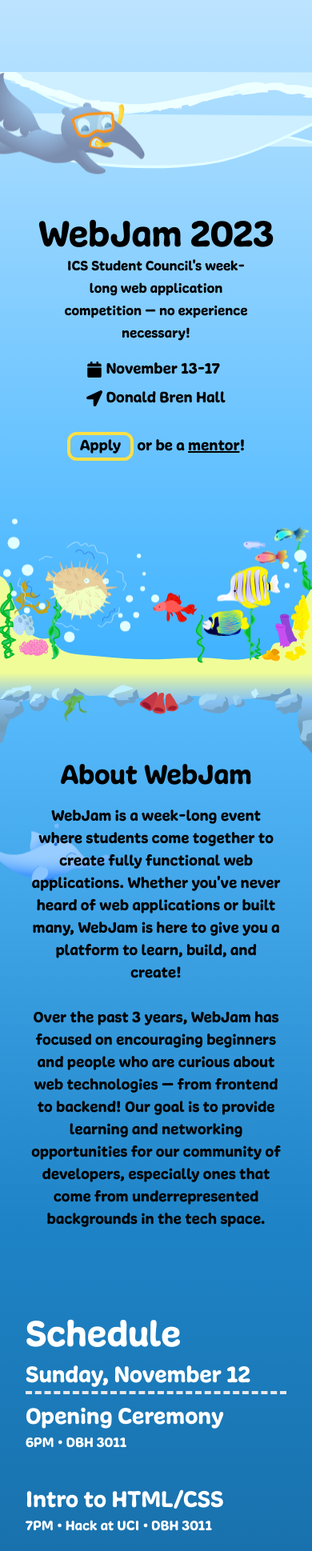
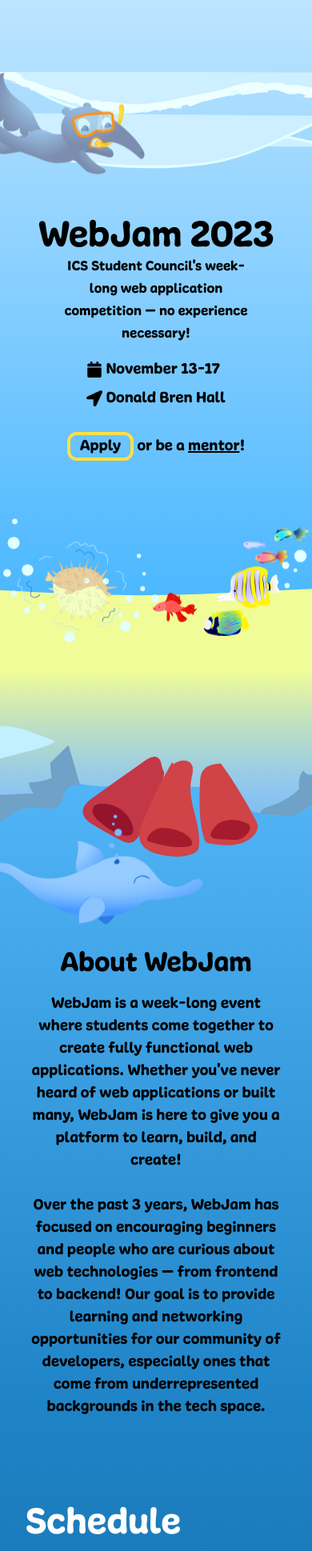
Before and after one commit to icssc/webjam-2023, a Next.js app: page / in a window 390 px wide. Shown: the top 1939 px of the page at 80% size. Built offline with nearby package versions, Linux system fonts and the light colour scheme.

Commit message:
svg scaling

```diff
--- a/src/components/about/about.js
+++ b/src/components/about/about.js
@@ -3,7 +3,7 @@
 export default function AboutSection() {
   return (
     <>
-      <div className="z-50 mx-[10%] flex flex-col items-center gap-4 pt-[10%] md:mx-[20%]">
+      <div className="z-50 mx-[10%] flex flex-col items-center gap-4 pt-[70%] md:pt-[10%] md:mx-[20%]">
         <div className="text-center text-4xl md:text-7xl">About WebJam</div>
         <div className="text-center text-xl font-light sm:text-2xl md:text-2xl md:leading-relaxed lg:text-start">
           <p>
@@ -27,7 +27,7 @@
         className={`${styles.middleTop} absolute left-0 top-0 z-30 w-[100%]`}
       />
       <div
-        className={`${styles.dolphin} absolute bottom-[-45vw] left-[-15vw] w-[50vw] lg:bottom-[-22vw] lg:left-[-7.5vw] lg:w-[30vw]`}
+        className={`${styles.dolphin} absolute bottom-[-45vw] left-[-15vw] w-[80vw] lg:bottom-[-22vw] lg:left-[-7.5vw] lg:w-[30vw]`}
         // style={{ top: -scrollValue * 0.45 - 50 + "px" }}
       />
     </>
--- a/src/components/navbar.js
+++ b/src/components/navbar.js
@@ -3,6 +3,8 @@
 
 export default function Navbar() {
   const [showNav, setShowNav] = useState(true);
+  const [whiteText, setWhiteText] = useState(false);
+
   useEffect(() => {
     let prevScrollPos = window.pageYOffset;
 
@@ -11,6 +13,14 @@
       const scrollingUp = prevScrollPos > currentScrollPos;
 
       setShowNav(scrollingUp);
+
+      // Check if the user has scrolled past the "About" section
+      const aboutSection = document.getElementById("about");
+      if (aboutSection) {
+        const aboutSectionPos = aboutSection.offsetTop;
+        setWhiteText(currentScrollPos > aboutSectionPos);
+      }
+
       prevScrollPos = currentScrollPos;
     };
 
@@ -22,7 +32,7 @@
   }, []);
 
   return (
-    <nav className={`${styles.nav} ${showNav ? "opacity-100" : "opacity-0"} place-content-center md:pl-[4rem] md:place-content-start`}>
+    <nav className={`${styles.nav} ${showNav ? "opacity-100" : "opacity-0"} place-content-center md:pl-[4rem] md:place-content-start ${whiteText ? styles.whiteText : ""}`}>
       <ul>
         <a href="#">
           <img src="/webjam_logo.png" alt="WebJam 2023 Logo" />
--- a/src/styles/NavBar.module.css
+++ b/src/styles/NavBar.module.css
@@ -69,3 +69,7 @@
   width: 100%;
   left: 0;
 }
+
+.whiteText {
+  color: white;
+}
--- a/src/styles/components/About.module.css
+++ b/src/styles/components/About.module.css
@@ -2,7 +2,7 @@
 .middleTop {
   background-image: url("/assets/img/graphics/layer2/MiddleLayerCeiling.svg");
   height: 800px;
-  background-size: contain;
+  background-size: cover;
   background-position: top;
   background-repeat: no-repeat;
   z-index: 0;
--- a/src/styles/components/Hero.module.css
+++ b/src/styles/components/Hero.module.css
@@ -54,7 +54,7 @@
 .oceanTopFloor {
   background-image: url("/assets/img/graphics/layer1/OceanTopFloor.svg");
   height: 857px;
-  background-size: contain;
+  background-size: cover;
   background-position: bottom;
   background-repeat: no-repeat;
   z-index: 0;
```
